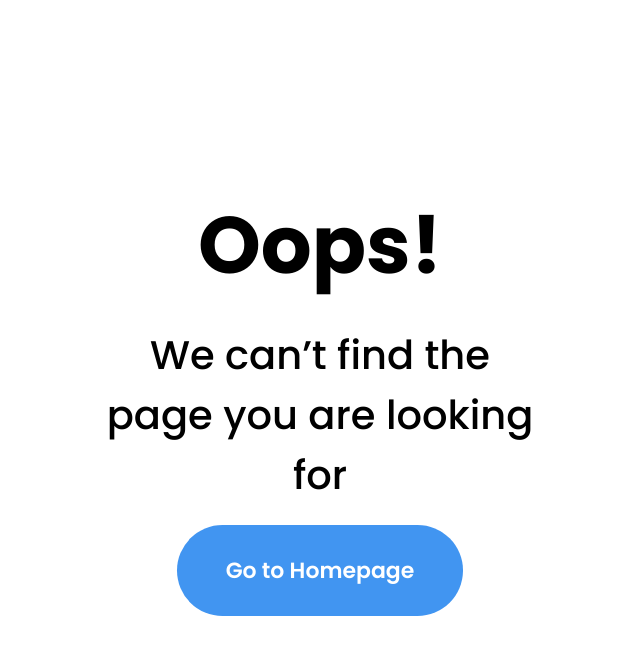
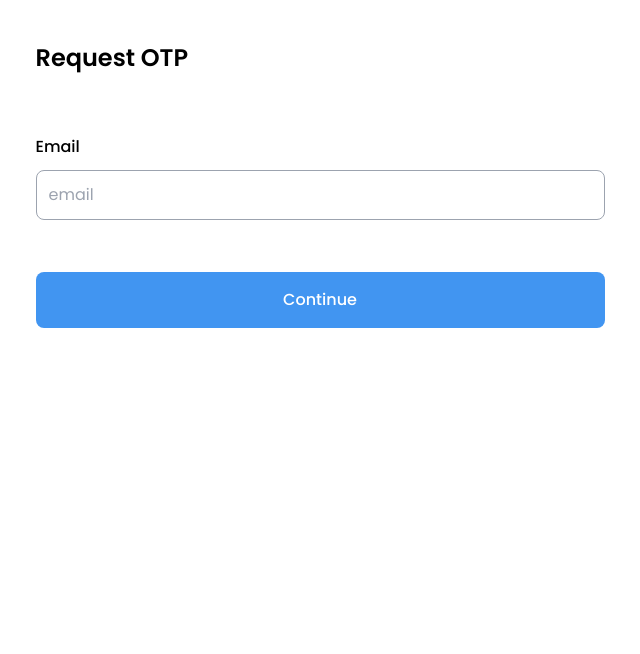
Before and after one commit to yekeen-nasir/pedxo-frontend-adminacct, a React (Vite) app: page /reset-password-otp in a window 1280 px wide. Shown: the top 654 px of the page, without its empty margins (320-960 px from the left). Built offline with nearby package versions, Linux system fonts and the light colour scheme.

Commit message:
Add the nav icons

```diff
--- a/src/App.jsx
+++ b/src/App.jsx
@@ -19,6 +19,7 @@ import {
   Login,
   Overview,
   Payroll,
+  ResetPasswordOtp,
   SignUp,
   Teams,
 } from "./pages";
@@ -43,6 +44,11 @@ const router = createBrowserRouter([
   {
     path: "/login",
     element: <Login />,
+    errorElement: <Error />,
+  },
+  {
+    path: "/reset-password-otp",
+    element: <ResetPasswordOtp />,
     errorElement: <Error />,
   },
   {
--- a/src/components/Navbar.jsx
+++ b/src/components/Navbar.jsx
@@ -156,11 +156,11 @@ const Navbar = () => {
         >
           <div className="flex items-center gap-2">
             <div className="w-[44px] h-[44px] rounded-full user-avatar text-white font-semibold flex items-center justify-center">
-              D
+              {userData.email ? userData.email.charAt(0).toUpperCase() : "D"}
             </div>
             <div>
               <div className="font-semibold leading-normal">Personal</div>
-              <div className="text-[12px] user-email-clr">david@gmail.com</div>
+              <div className="text-[12px] user-email-clr">{userData.email}</div>
             </div>
           </div>
           <div className="flex justify-center">
--- a/src/components/SideBarMenuItems.jsx
+++ b/src/components/SideBarMenuItems.jsx
@@ -38,19 +38,17 @@ const SideBarMenuItems = ({ icon, title, to }) => {
       >
         {({ isActive }) => (
           <>
-            <svg
-              className={`w-5 h-5  transition-all duration-500 ${
-                isActive ? "stroke-primary" : "stroke-black"
-              } hover:stroke-current`}
-              xmlns="http://www.w3.org/2000/svg"
-              id="navbar-vector"
-            >
-              <use href={icon}></use>
-            </svg>
+            <img
+              src={icon}
+              alt={`${title} icon`}
+              className={`w-5 h-5 hover:pr-text-clr navbar-svg-clr  ${
+                isActive ? "filter-primary-color" : "black"
+              } transition-all duration-500`}
+            />
             <div
-              className={`font-semibold leading-normal hover:pr-text-clr transition-colors duration-500 ${
+              className={`font-semibold leading-normal hover:pr-text-clr ${
                 isActive ? "pr-text-clr" : "black"
-              } `}
+              } transition-colors duration-500`}
             >
               {title}
             </div>
@@ -61,65 +59,3 @@ const SideBarMenuItems = ({ icon, title, to }) => {
   );
 };
 export default SideBarMenuItems;
-
-// import { useEffect, useRef, useState } from "react";
-// import { NavLink } from "react-router-dom";
-
-// const SideBarMenuItems = ({ icon, title, to }) => {
-//   const [toggleMenu, setToggleMenu] = useState(false);
-//   const navRef = useRef(null);
-
-//   const handleToggleMenu = () => {
-//     setToggleMenu(!toggleMenu);
-//   };
-
-//   const handleClickOutside = (e) => {
-//     if (navRef.current && !navRef.current.contains(e.target)) {
-//       setToggleMenu(false);
-//     }
-//   };
-
-//   useEffect(() => {
-//     document.addEventListener("mousedown", handleClickOutside);
-
-//     return () => {
-//       document.removeEventListener("mousedown", handleClickOutside);
-//     };
-//   }, []);
-
-//   return (
-//     <>
-//       <NavLink
-//         to={to}
-//         onClick={handleToggleMenu}
-//         className={({ isActive }) =>
-//           `flex items-center gap-3 transition-colors duration-300 ${
-//             isActive
-//               ? "bg-primary text-primary-foreground"
-//               : "text-gray-700 hover:bg-primary/10 hover:text-primary"
-//           }`
-//         }
-//       >
-//         {({ isActive }) => (
-//           <>
-//             <img
-//               src={icon}
-//               alt={`${title} icon`}
-//               className={`w-5 h-5 hover:pr-text-clr navbar-svg-clr  ${
-//                 isActive ? "filter-primary-color" : "black"
-//               } transition-all duration-500`}
-//             />
-//             <div
-//               className={`font-semibold leading-normal hover:pr-text-clr ${
-//                 isActive ? "pr-text-clr" : "black"
-//               } transition-colors duration-500`}
-//             >
-//               {title}
-//             </div>
-//           </>
-//         )}
-//       </NavLink>
-//     </>
-//   );
-// };
-// export default SideBarMenuItems;
--- a/src/pages/ForgotPassword.jsx
+++ b/src/pages/ForgotPassword.jsx
@@ -7,6 +7,7 @@ const ForgotPassword = () => {
         <h1 className="mb-[59px] text-2xl font-semibold leading-normal 2xl:text-[30px] 2xl:mb-5">
           Reset Password
         </h1>
+
         <form>
           <FormInput
             htmlFor="new password"
@@ -15,8 +16,6 @@ const ForgotPassword = () => {
             name="password"
             id="new password"
             placeholder="password"
-            // value=""
-            // onChange={}
             required={true}
           />
 
--- a/src/pages/Login.jsx
+++ b/src/pages/Login.jsx
@@ -64,11 +64,7 @@ const login = () => {
         }, 2000);
 
         const user = res?.data?.user;
-        setUserData({
-          id: user.id,
-          email: user.email,
-          firstName: user.firstName,
-        });
+        setUserData(user);
         console.log(user);
         console.log(res);
       } catch (error) {
@@ -95,11 +91,11 @@ const login = () => {
         <h1 className="mb-[59px] text-2xl font-semibold leading-normal 2xl:text-[30px] ">
           Login
         </h1>
+        <button className="w-full flex items-center justify-center p-4 gap-[10px] border border-black rounded-lg mb-[15px]">
+          <img src={googleLogo} alt="google logo" />
+          <span className="font-medium">Continue with Google</span>
+        </button>
         <form onSubmit={handleFormSubmit}>
-          <button className="w-full flex items-center justify-center p-4 gap-[10px] border border-black rounded-lg mb-[15px]">
-            <img src={googleLogo} alt="google logo" />
-            <span className="font-medium">Continue with Google</span>
-          </button>
           <div className="text-lg font-medium line-with-text">Or</div>
 
           <FormInput
@@ -143,7 +139,7 @@ const login = () => {
           </div>
 
           <div className="pr-text-clr font-medium">
-            <Link to="/forgot-password">Forgot password?</Link>
+            <Link to="/reset-password-otp">Forgot password?</Link>
           </div>
           <div className="mt-6">
             <button
--- a/src/pages/Overview.jsx
+++ b/src/pages/Overview.jsx
@@ -6,10 +6,7 @@ import { NavLink } from "react-router-dom";
 import { useGlobalContext } from "../Context";
 
 const Overview = () => {
-
-
-const {userData} = useGlobalContext()
-
+  const { userData } = useGlobalContext();
 
   return (
     <section>
@@ -19,11 +16,8 @@ const {userData} = useGlobalContext()
         </header>
 
         <div className="mx-[19px] mt-10">
-          <h1
-            className="text-[20px] font-Inter font-bold  leading-normal text-[#000000e6]  xl:text-[30px]"
-
-          >
-            Welcome, <span className="overview-text">Victor</span>
+          <h1 className="text-[20px] font-Inter font-bold  leading-normal text-[#000000e6]  xl:text-[30px]">
+            Welcome, <span className="overview-text">{userData.firstName}</span>
           </h1>
           <p className="text-sm font-Inter font-medium leading-normal grey-text xl:text-[16px]">
             We hope you’re having a good day!
--- /dev/null
+++ b/src/pages/ResetPasswordOtp.jsx
@@ -0,0 +1,85 @@
+import { useState } from "react";
+import authFetch from "../components/auth";
+import FormInput from "../components/FormInput";
+import { toast, ToastContainer } from "react-toastify";
+import "react-toastify/dist/ReactToastify.css";
+
+const ResetPasswordOtp = () => {
+  const [email, setEmail] = useState();
+  const [isLoading, setIsLoading] = useState(false);
+  const [isOtpSuccessFul, setIsOtpSuccessful] = useState(false);
+
+  const handleChange = (e) => {
+    setEmail(e.target.value);
+    console.log(e.target.value);
+  };
+
+  const handleOtpRequest = async (e) => {
+    e.preventDefault();
+    setIsLoading(true);
+
+    const emailAddress = {
+      email: email,
+    };
+
+    try {
+      const res = await authFetch.post(
+        "/auth/forgot-password",
+        JSON.stringify(emailAddress)
+      );
+      if (res.status === 201 ) {
+        toast.success("otp sent, kindly check your email");
+        setIsOtpSuccessful(true);
+      }
+      console.log(res);
+    } catch (error) {
+      toast.error(error);
+      console.log(error);
+    } finally {
+      setIsLoading(false);
+    }
+  };
+  return (
+    <section className="min-w-[390px] max-w-[1440px] min-h-[844px] max-h-[1024px] mx-auto px-[25px]">
+      <ToastContainer />
+      <div className="pt-[143px] pb-[59px] max-w-[569px] mx-auto xl:pt-10">
+        <h1 className="mb-[59px] text-2xl font-semibold leading-normal 2xl:text-[30px] 2xl:mb-5">
+          Request OTP
+        </h1>
+        <form onSubmit={handleOtpRequest}>
+          <FormInput
+            htmlFor="email"
+            label="Email"
+            type="email"
+            name="email"
+            id="email"
+            placeholder="email"
+            value={email}
+            onChange={handleChange}
+          />
+
+          <div className={`${isOtpSuccessFul ? "block" : "hidden"}`}>
+            <FormInput
+              htmlFor="number"
+              label="OTP"
+              type="number"
+              name="number"
+              id="number"
+              placeholder="insert otp"
+            />
+          </div>
+
+          <div className="mt-[46px]">
+            <button
+              type="submit"
+              className="py-4 font-medium pr-bg-clr text-white w-full mt-[6px] rounded-lg"
+            >
+              {isLoading ? <div className="loading"></div> : "Continue"}
+            </button>
+          </div>
+        </form>
+      </div>
+    </section>
+  );
+};
+export default ResetPasswordOtp;
--- a/src/pages/SignUp.jsx
+++ b/src/pages/SignUp.jsx
@@ -15,14 +15,16 @@ const SignUp = () => {
   const [isConfirmPasswordVisible, setIsConfirmPasswordVisible] =
     useState(false);
 
-  const navigate = useNavigate();
-
   const [formData, setFormData] = useState({
     firstName: "",
     lastName: "",
     email: "",
     password: "",
   });
+
+  const navigate = useNavigate();
+
+
 
   const validateForm = () => {
     const passwordRegex =
@@ -75,6 +77,7 @@ const SignUp = () => {
           JSON.stringify(formData)
         );
         if (response.data === "success" || response.status === 201) {
+
           toast.success("Check mail for otp");
           setTimeout(() => {
             navigate("/account-verification", {
@@ -109,11 +112,11 @@ const SignUp = () => {
         <h1 className="mb-[59px] text-2xl font-semibold leading-normal xl:text-[30px] 2xl:text-[40px] 2xl:mb-5">
           Create account
         </h1>
+        <button className="w-full flex items-center justify-center p-4 gap-[10px] border border-black rounded-lg mb-[15px]">
+          <img src={googleLogo} alt="google logo" />
+          <span className="font-medium">Continue with Google</span>
+        </button>
         <form onSubmit={handleFormSubmit}>
-          <button className="w-full flex items-center justify-center p-4 gap-[10px] border border-black rounded-lg mb-[15px]">
-            <img src={googleLogo} alt="google logo" />
-            <span className="font-medium">Continue with Google</span>
-          </button>
           <div className="text-lg font-medium line-with-text">Or</div>
           <FormInput
             htmlFor="firstName"
--- a/src/pages/index.js
+++ b/src/pages/index.js
@@ -14,3 +14,4 @@ export { default as FullTimeContract } from "./FullTimeContract";
 export { default as GigBasedContract } from "./GigBasedContract";
 export { default as AccountVerification } from "./AccountVerification";
 export { default as AgreementContract } from "./AgreementContract";
+export { default as ResetPasswordOtp } from "./ResetPasswordOtp";
```
